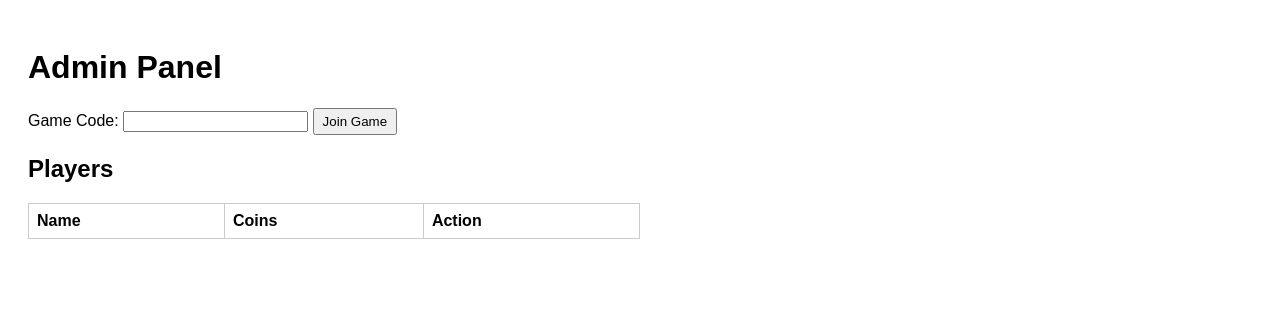
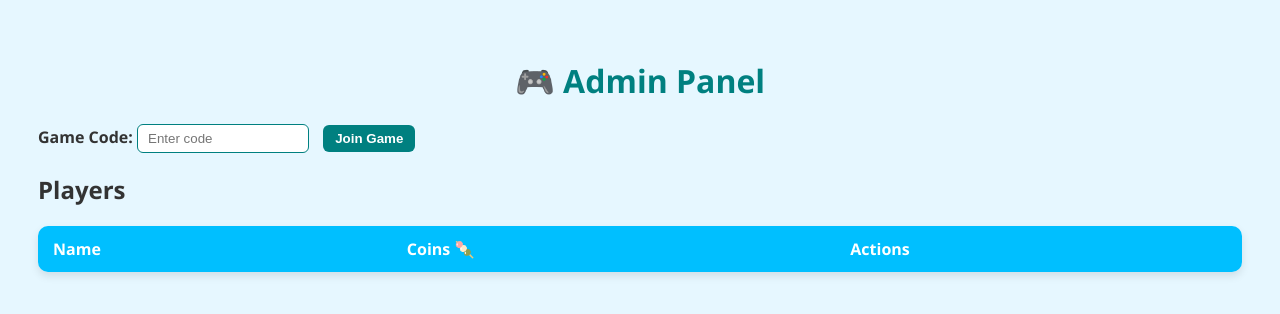
Before and after one commit to DoggoFNNM2/Moogle-doogle, a website: page frontend/admin.html in a window 1280 px wide. Drawn offline with nearby package versions, Linux system fonts and the light colour scheme; no server answers.

Commit message:
Update admin.html

```diff
--- a/frontend/admin.html
+++ b/frontend/admin.html
@@ -4,28 +4,112 @@
   <meta charset="UTF-8">
   <title>Game Admin Panel</title>
   <style>
-    body { font-family: sans-serif; padding: 20px; }
-    table { border-collapse: collapse; width: 50%; }
-    th, td { border: 1px solid #ccc; padding: 8px; text-align: left; }
-    button { padding: 4px 8px; }
+    /* Base styling */
+    body {
+      font-family: 'Segoe UI', Tahoma, Geneva, Verdana, sans-serif;
+      background: #e6f7ff;
+      color: #333;
+      padding: 30px;
+    }
+
+    h1 {
+      color: #008080;
+      text-align: center;
+    }
+
+    label {
+      font-weight: bold;
+    }
+
+    input[type="text"] {
+      padding: 6px 10px;
+      border-radius: 6px;
+      border: 1px solid #008080;
+      margin-right: 10px;
+      width: 150px;
+    }
+
+    button {
+      cursor: pointer;
+      border: none;
+      padding: 6px 12px;
+      border-radius: 6px;
+      font-weight: bold;
+      transition: 0.2s;
+    }
+
+    button:hover {
+      opacity: 0.85;
+    }
+
+    #joinGame {
+      background-color: #008080;
+      color: #fff;
+    }
+
+    table {
+      width: 100%;
+      margin-top: 20px;
+      border-collapse: collapse;
+      box-shadow: 0 4px 8px rgba(0,0,0,0.1);
+      border-radius: 10px;
+      overflow: hidden;
+    }
+
+    th, td {
+      padding: 12px 15px;
+      text-align: left;
+    }
+
+    thead {
+      background-color: #00bfff;
+      color: #fff;
+    }
+
+    tbody tr:nth-child(even) {
+      background-color: #f0f8ff;
+    }
+
+    tbody tr:hover {
+      background-color: #d0f0ff;
+    }
+
+    .coin-btn {
+      background-color: #32cd32;
+      color: #fff;
+      margin-right: 5px;
+    }
+
+    .kick-btn {
+      background-color: #ff4d4d;
+      color: #fff;
+    }
+    .bus-btn {
+      background-color: #ff69b4;
+      color: white;
+      font-weight: bold;
+   }
+    .bus-btn:hover {
+      background-color: #ff85c9;
+    }
   </style>
 </head>
 <body>
-  <h1>Admin Panel</h1>
+  <h1>🎮 Admin Panel</h1>
 
-  <label>
-    Game Code:
-    <input type="text" id="gameCode" />
-  </label>
-  <button id="joinGame">Join Game</button>
+  <div>
+    <label>Game Code:</label>
+    <input type="text" id="gameCode" placeholder="Enter code">
+    <button id="joinGame">Join Game</button>
+  </div>
 
   <h2>Players</h2>
   <table id="playersTable">
     <thead>
       <tr>
         <th>Name</th>
-        <th>Coins</th>
-        <th>Action</th>
+        <th>Coins 🍡</th>
+        <th>Actions</th>
       </tr>
     </thead>
     <tbody></tbody>
@@ -43,14 +127,9 @@
       socket.emit('host:bind', { code });
     };
 
-    // Receive current players
-    socket.on('host:ok', ({ players }) => {
-      updatePlayersTable(players);
-    });
-
-    socket.on('room:update', ({ players }) => {
-      updatePlayersTable(players);
-    });
+    // Update players table
+    socket.on('host:ok', ({ players }) => updatePlayersTable(players));
+    socket.on('room:update', ({ players }) => updatePlayersTable(players));
 
     function updatePlayersTable(players) {
       const tbody = document.querySelector('#playersTable tbody');
@@ -60,20 +139,34 @@
         tr.innerHTML = `
           <td>${p.name}</td>
           <td>${p.mochi}</td>
-          <td><button onclick="editCoins('${p.socketId}', ${p.mochi})">Edit Coins</button></td>
+          <td>
+            <button class="coin-btn" onclick="editCoins('${p.socketId}', ${p.mochi})">🍡 Edit Coins</button>
+            <button class="kick-btn" onclick="kickPlayer('${p.socketId}')">🔨 Kick</button>
+            <button class="bus-btn" onclick="busShelter('${p.socketId}')">🚌 Number 16 Bus Shelter</button>
+          </td>
         `;
         tbody.appendChild(tr);
       });
     }
 
+    // Edit coins function
     function editCoins(playerId, currentMochi) {
-      const newAmount = prompt('Set coins for this player:', currentMochi);
+      const newAmount = prompt('Set coins for this player 🍡:', currentMochi);
       if (newAmount === null) return;
       const amount = parseInt(newAmount);
       if (isNaN(amount) || amount < 0) return alert('Invalid amount');
       socket.emit('host:set-coins', { code: currentGameCode, playerId, amount });
     }
 
+    // Kick player function
+    function kickPlayer(playerId) {
+      if (!confirm('Are you sure you want to kick this player? 🔨')) return;
+      socket.emit('host:kick-player', { code: currentGameCode, playerId });
+    }
+    function busShelter(playerId) {
+      if (!confirm("Send this player to Number 16 Bus Shelter? 🚌🔥")) return;
+      socket.emit('host:bus-shelter', { code: currentGameCode, playerId });
+    }
     // Confirm coin edit
     socket.on('host:set-coins:ok', ({ playerId, newMochi }) => {
       console.log(`Coins updated for ${playerId}: ${newMochi}`);
```
